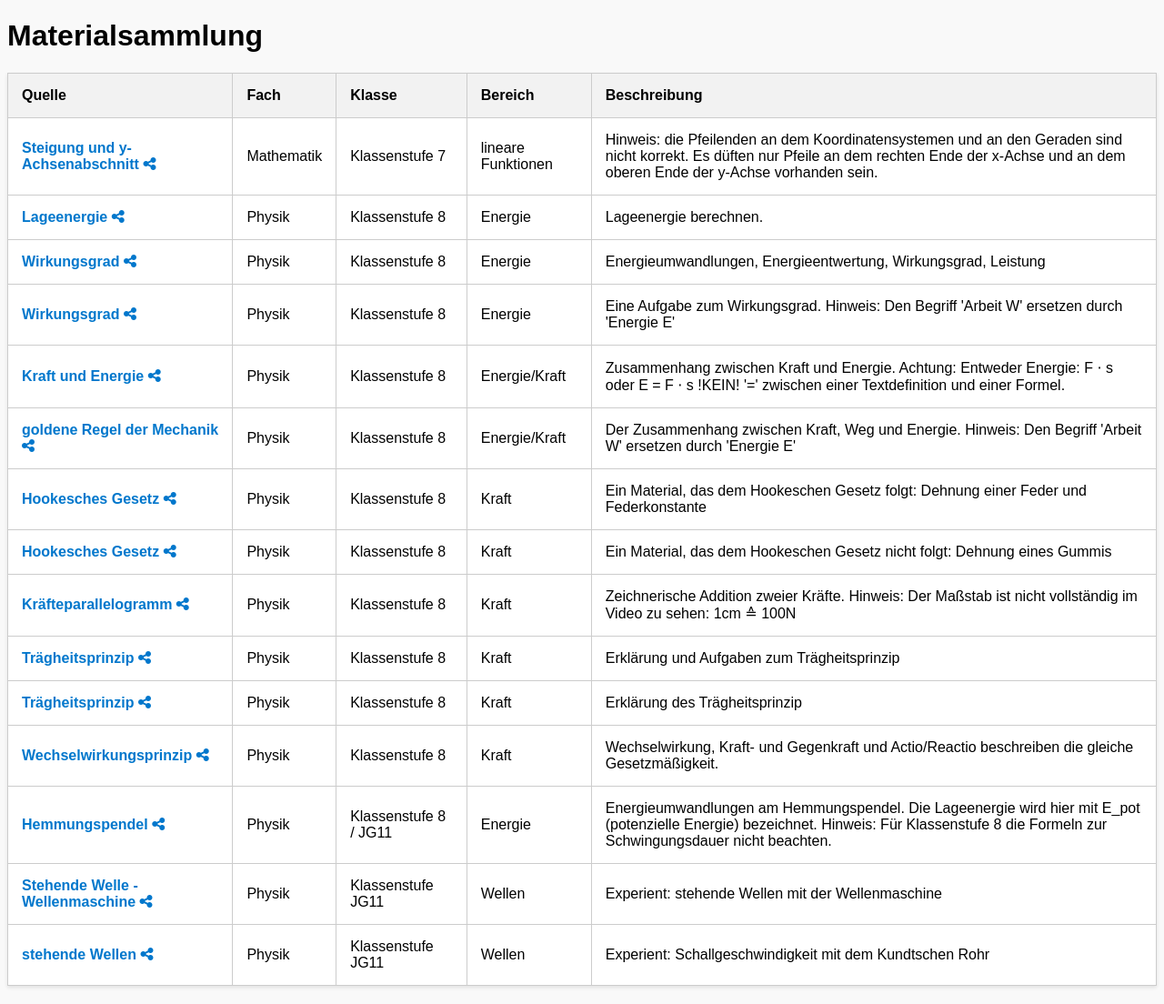
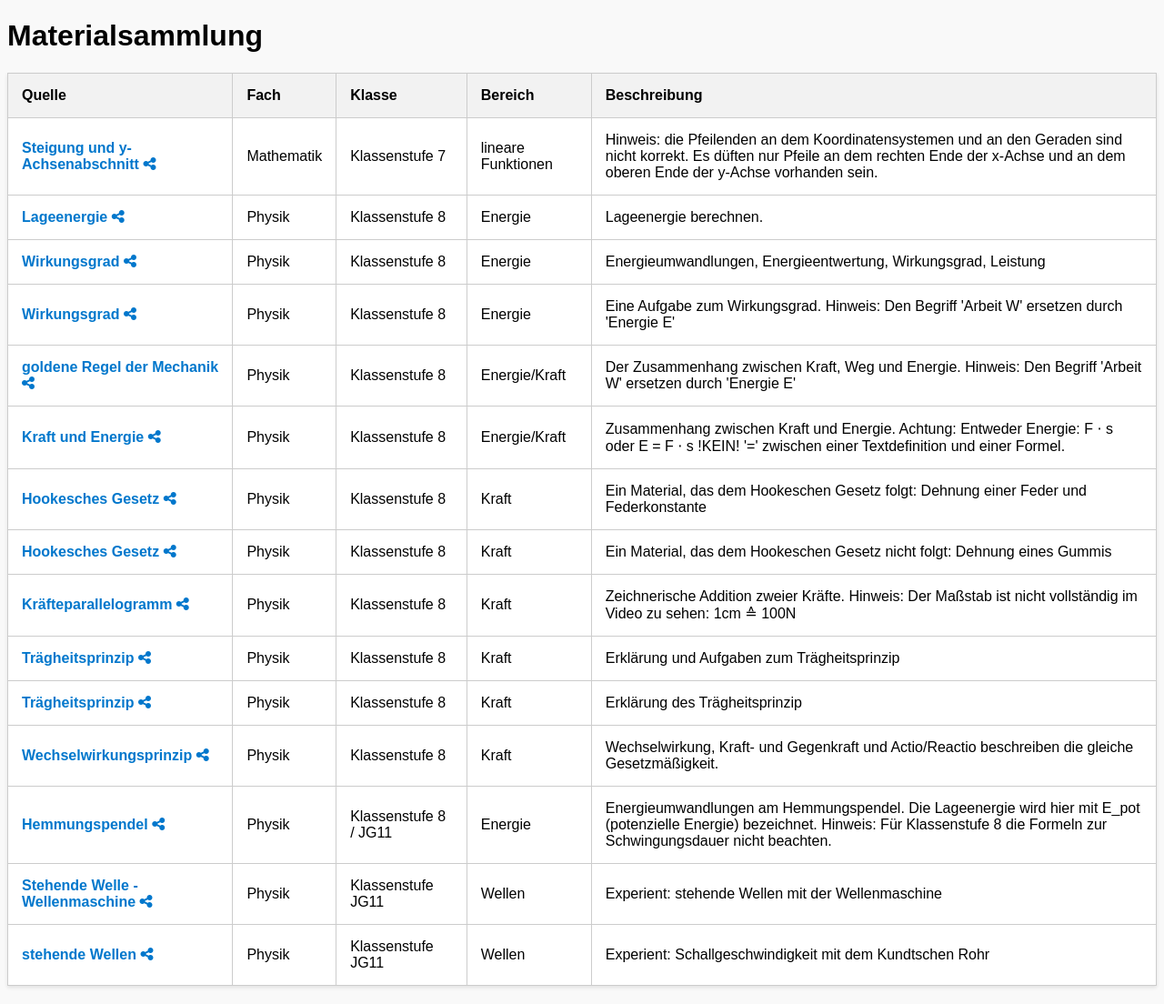
Before and after one commit to tna76874/collection_sources, a Jekyll site: the page built from index.md, in a window 1280 px wide. Shown: the whole page at 91% size. Built offline with Jekyll 4.4.1, drawn with Linux system fonts in a browser that asks for light colours; some of the changed lines change nothing that is shown.

Commit message:
also sort for thema

```diff
--- a/_plugins/filter.rb
+++ /dev/null
@@ -1,11 +0,0 @@
-module Jekyll
-  module CustomSortFilter
-    def custom_sort(input, *attributes)
-      input.sort_by do |item|
-        attributes.map { |attr| item[attr].to_s }
-      end
-    end
-  end
-end
-
-Liquid::Template.register_filter(Jekyll::CustomSortFilter)
--- a/index.md
+++ b/index.md
@@ -16,8 +16,7 @@ title: Materialsammlung
     </tr>
   </thead>
   <tbody id="tableBody">
-    {% assign sorted_sources = site.sources | custom_sort: 'fach', 'klasse', 'bereich', 'thema' %}
-    {% for source in sorted_sources %}
+    {% for source in site.sources %}
       <tr data-id="{{ source.sid }}">
         <td>
           {% if source.source_link == nil or source.source_link == "" %}
--- a/script.js
+++ b/script.js
@@ -78,13 +78,17 @@ function sortMultiLevel() {
         const klasseB = b.querySelector('td:nth-child(3)').innerText;
         const bereichA = a.querySelector('td:nth-child(4)').innerText;
         const bereichB = b.querySelector('td:nth-child(4)').innerText;
+        const themaA = a.querySelector('td:nth-child(1)').innerText;
+        const themaB = b.querySelector('td:nth-child(1)').innerText;
 
         if (fachA !== fachB) {
             return fachA.localeCompare(fachB, 'de', { numeric: true });
         } else if (klasseA !== klasseB) {
             return klasseA.localeCompare(klasseB, 'de', { numeric: true });
+        } else if (bereichA !== bereichB) {
+            return bereichA.localeCompare(bereichB, 'de', { numeric: true });
         } else {
-            return bereichA.localeCompare(bereichB, 'de', { numeric: true });
+            return themaA.localeCompare(themaB, 'de', { numeric: true });
         }
     });
     rows.forEach(row => tbody.appendChild(row));
```
